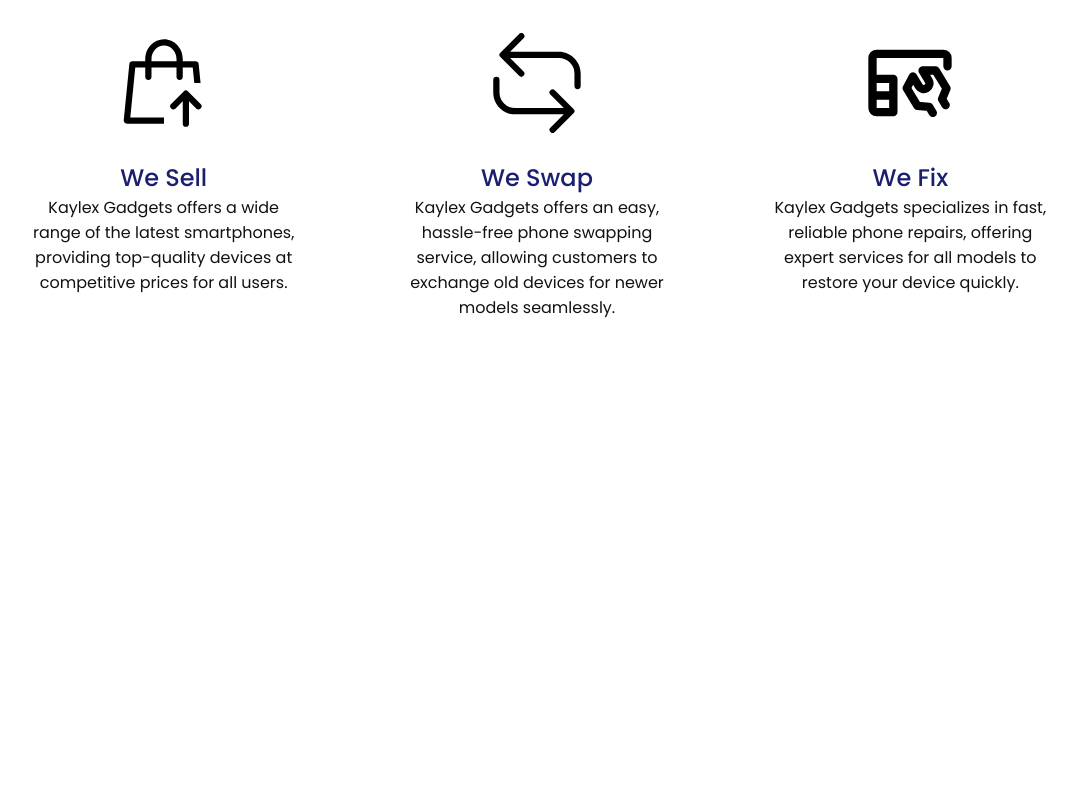
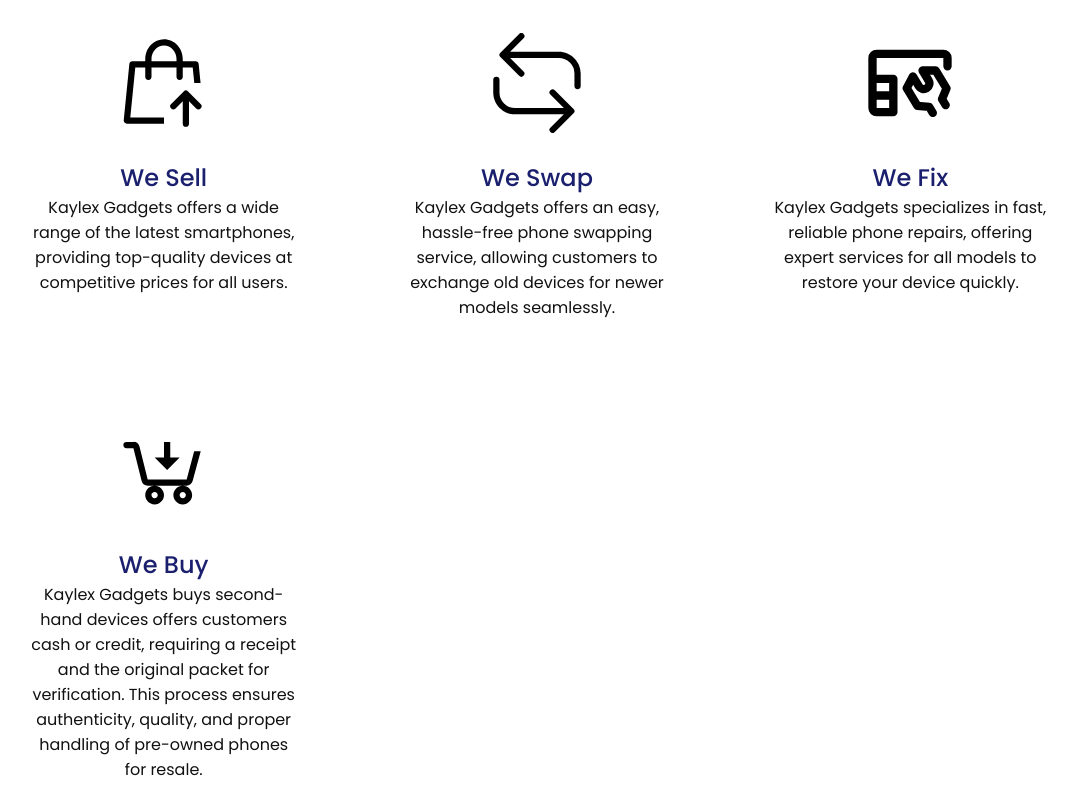
Before and after one commit to ubinoble/Kaylex_Gadget, a plain HTML site: page services.html in a window 1280 px wide. Shown: the part 350-1162 px from the top of the page, without its empty margins (103-1179 px from the left). Before the commit the page ends 860 px from the top, so only its background shows below. Drawn offline with Linux system fonts and the light colour scheme.

Commit message:
Update services.html

```diff
--- a/services.html
+++ b/services.html
@@ -84,6 +84,13 @@
           Kaylex Gadgets specializes in fast, reliable phone repairs, offering
           expert services for all models to restore your device quickly.
         </div>
+        <div class="service">
+          <div class="icon">
+            <img src="images/buy.svg" alt="" />
+          </div>
+          <h2>We Buy</h2>
+          Kaylex Gadgets buys second-hand devices offers customers cash or credit, requiring a receipt and the original packet for verification. This process ensures authenticity, quality, and proper handling of pre-owned phones for resale.
+        </div>
       </div>
     </section>
 
```
